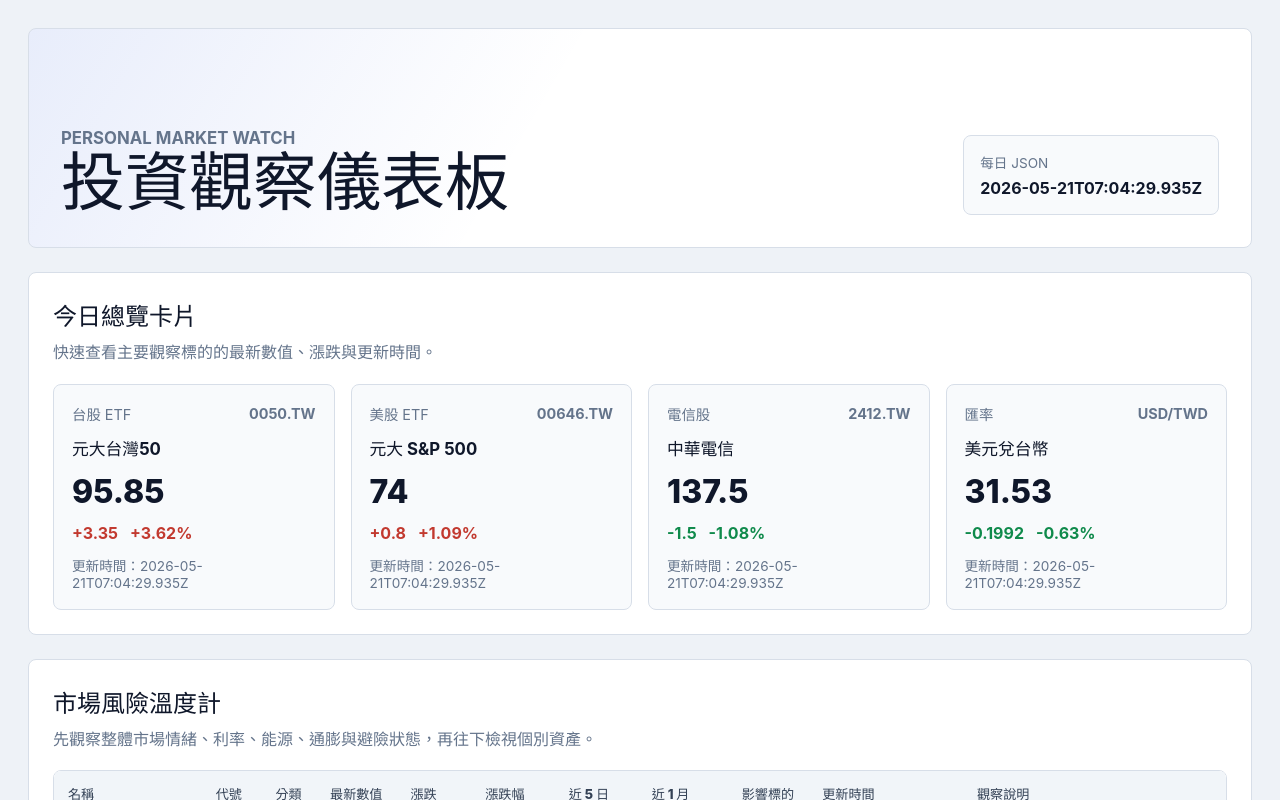
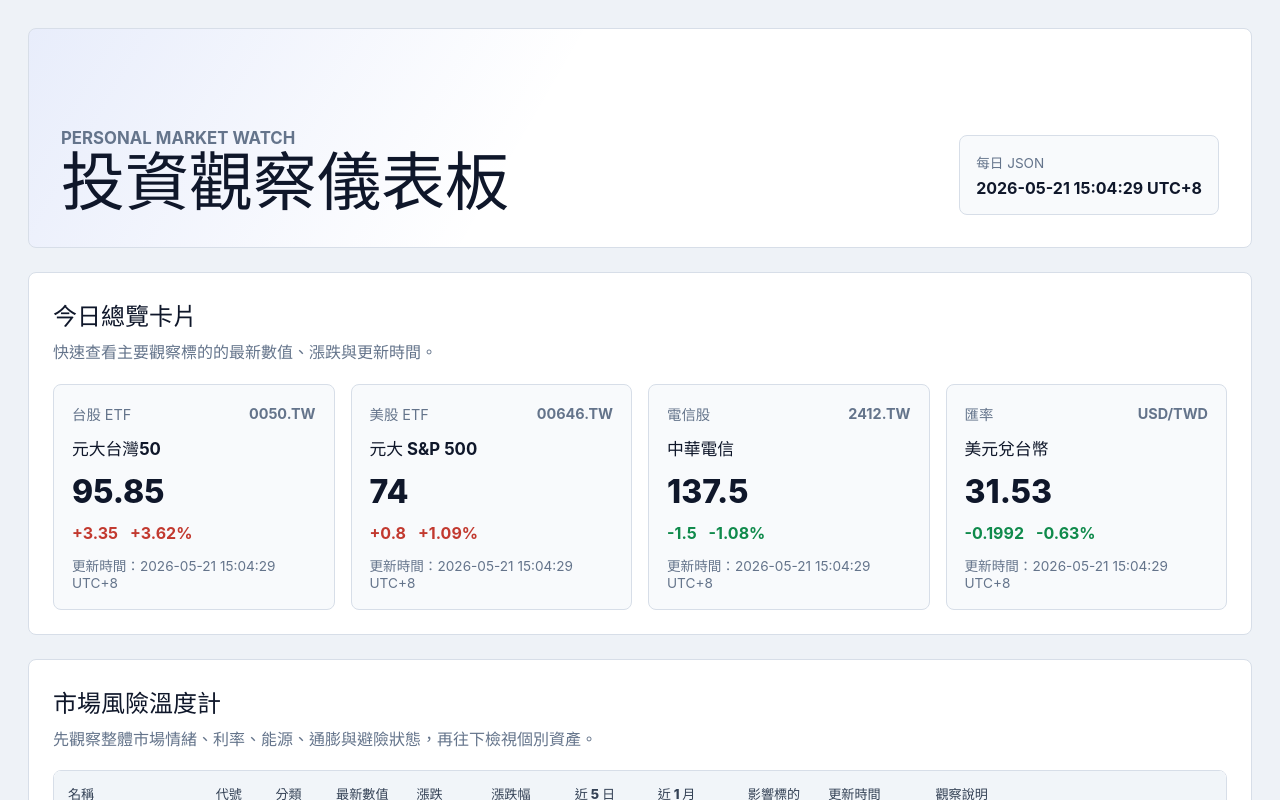
Before and after one commit to junyuo/market-watch-dashboard, a React (Vite) app: page / in a window 1280 px wide. Shown: the top 800 px of the page. Built offline with nearby package versions, Linux system fonts and the light colour scheme.

Commit message:
把所有畫面上的「更新時間」改成台灣時間 UTC+8。

```diff
--- a/public/data/market.json
+++ b/public/data/market.json
@@ -1,5 +1,5 @@
 {
-  "updatedAt": "2026-05-21T07:04:29.935Z",
+  "updatedAt": "2026-05-21 15:04:29 UTC+8",
   "summaryItems": [
     {
       "name": "元大台灣50",
@@ -11,7 +11,7 @@
       "period5d": -0.21,
       "period1m": 11.45,
       "relatedAsset": "0050",
-      "updatedAt": "2026-05-21T07:04:29.935Z",
+      "updatedAt": "2026-05-21 15:04:29 UTC+8",
       "note": "觀察台股大型權值股整體表現"
     },
     {
@@ -24,7 +24,7 @@
       "period5d": 0.2,
       "period1m": 5.19,
       "relatedAsset": "00646",
-      "updatedAt": "2026-05-21T07:04:29.935Z",
+      "updatedAt": "2026-05-21 15:04:29 UTC+8",
       "note": "受美股指數與匯率共同影響"
     },
     {
@@ -37,7 +37,7 @@
       "period5d": 0,
       "period1m": 0.36,
       "relatedAsset": "2412",
-      "updatedAt": "2026-05-21T07:04:29.935Z",
+      "updatedAt": "2026-05-21 15:04:29 UTC+8",
       "note": "偏防禦型現金流與殖利率觀察"
     },
     {
@@ -50,7 +50,7 @@
       "period5d": -0.09,
       "period1m": 0.15,
       "relatedAsset": "FX",
-      "updatedAt": "2026-05-21T07:04:29.935Z",
+      "updatedAt": "2026-05-21 15:04:29 UTC+8",
       "note": "影響海外 ETF 換匯與台股資金面"
     }
   ],
@@ -65,7 +65,7 @@
       "period5d": -2.41,
       "period1m": -10.56,
       "relatedAsset": "Risk",
-      "updatedAt": "2026-05-21T07:04:29.935Z",
+      "updatedAt": "2026-05-21 15:04:29 UTC+8",
       "note": "反映美股市場恐慌與波動程度；主要影響 00646、美股科技股與整體風險偏好"
     },
     {
@@ -78,7 +78,7 @@
       "period5d": 2.03,
       "period1m": 6.52,
       "relatedAsset": "Risk",
-      "updatedAt": "2026-05-21T07:04:29.935Z",
+      "updatedAt": "2026-05-21 15:04:29 UTC+8",
       "note": "反映資金成本與成長股估值壓力；主要影響 00646、科技股、AI 股與美元走勢"
     },
     {
@@ -91,7 +91,7 @@
       "period5d": 1.57,
       "period1m": 12.49,
       "relatedAsset": "Risk",
-      "updatedAt": "2026-05-21T07:04:29.935Z",
+      "updatedAt": "2026-05-21 15:04:29 UTC+8",
       "note": "作為油價與能源成本的代理指標；主要影響通膨壓力、企業成本與總經情緒"
     },
     {
@@ -104,7 +104,7 @@
       "period5d": -0.67,
       "period1m": -0.26,
       "relatedAsset": "Risk",
-      "updatedAt": "2026-05-21T07:04:29.935Z",
+      "updatedAt": "2026-05-21 15:04:29 UTC+8",
       "note": "作為通膨預期與實質利率變化的觀察指標；主要影響利率預期、債券市場與科技股估值"
     },
     {
@@ -117,7 +117,7 @@
       "period5d": -3.04,
       "period1m": -2.83,
       "relatedAsset": "Risk",
-      "updatedAt": "2026-05-21T07:04:29.935Z",
+      "updatedAt": "2026-05-21 15:04:29 UTC+8",
       "note": "反映市場避險需求、美元與實質利率壓力；主要影響 Risk-off 情緒、美元與利率預期"
     }
   ],
@@ -132,7 +132,7 @@
       "period5d": -0.21,
       "period1m": 11.45,
       "relatedAsset": "0050",
-      "updatedAt": "2026-05-21T07:04:29.935Z",
+      "updatedAt": "2026-05-21 15:04:29 UTC+8",
       "note": "追蹤台灣大型權值股表現"
     },
     {
@@ -145,7 +145,7 @@
       "period5d": -1.76,
       "period1m": 8.78,
       "relatedAsset": "0050",
-      "updatedAt": "2026-05-21T07:04:29.935Z",
+      "updatedAt": "2026-05-21 15:04:29 UTC+8",
       "note": "0050 主要波動來源"
     },
     {
@@ -158,7 +158,7 @@
       "period5d": 4.26,
       "period1m": 69.86,
       "relatedAsset": "0050",
-      "updatedAt": "2026-05-21T07:04:29.935Z"
+      "updatedAt": "2026-05-21 15:04:29 UTC+8"
     },
     {
       "name": "台達電",
@@ -170,7 +170,7 @@
       "period5d": -5.8,
       "period1m": 0.74,
       "relatedAsset": "0050",
-      "updatedAt": "2026-05-21T07:04:29.935Z"
+      "updatedAt": "2026-05-21 15:04:29 UTC+8"
     },
     {
       "name": "鴻海",
@@ -182,7 +182,7 @@
       "period5d": 1.23,
       "period1m": 17.3,
       "relatedAsset": "0050",
-      "updatedAt": "2026-05-21T07:04:29.935Z"
+      "updatedAt": "2026-05-21 15:04:29 UTC+8"
     },
     {
       "name": "日月光投控",
@@ -194,7 +194,7 @@
       "period5d": -6.93,
       "period1m": 8.05,
       "relatedAsset": "0050",
-      "updatedAt": "2026-05-21T07:04:29.935Z"
+      "updatedAt": "2026-05-21 15:04:29 UTC+8"
     },
     {
       "name": "台積電 ADR",
@@ -206,7 +206,7 @@
       "period5d": 0.46,
       "period1m": 9.11,
       "relatedAsset": "0050",
-      "updatedAt": "2026-05-21T07:04:29.935Z",
+      "updatedAt": "2026-05-21 15:04:29 UTC+8",
       "note": "美股交易時段常牽動隔日台積電與 0050 情緒"
     },
     {
@@ -219,7 +219,7 @@
       "period5d": -0.92,
       "period1m": 10.01,
       "relatedAsset": "0050",
-      "updatedAt": "2026-05-21T07:04:29.935Z",
+      "updatedAt": "2026-05-21 15:04:29 UTC+8",
       "note": "若 Yahoo Finance 暫無資料，圖表會自動略過"
     }
   ],
@@ -234,7 +234,7 @@
       "period5d": 0.2,
       "period1m": 5.19,
       "relatedAsset": "00646",
-      "updatedAt": "2026-05-21T07:04:29.935Z"
+      "updatedAt": "2026-05-21 15:04:29 UTC+8"
     },
     {
       "name": "S&P 500 ETF",
@@ -246,7 +246,7 @@
       "period5d": -0.14,
       "period1m": 5.28,
       "relatedAsset": "00646",
-      "updatedAt": "2026-05-21T07:04:29.935Z",
+      "updatedAt": "2026-05-21 15:04:29 UTC+8",
       "note": "以 SPY 作為 S&P 500 proxy"
     },
     {
@@ -259,7 +259,7 @@
       "period5d": -0.22,
       "period1m": 10.68,
       "relatedAsset": "00646",
-      "updatedAt": "2026-05-21T07:04:29.935Z",
+      "updatedAt": "2026-05-21 15:04:29 UTC+8",
       "note": "以 QQQ 作為 Nasdaq 100 proxy"
     },
     {
@@ -272,7 +272,7 @@
       "period5d": -1.05,
       "period1m": 11.8,
       "relatedAsset": "00646",
-      "updatedAt": "2026-05-21T07:04:29.935Z"
+      "updatedAt": "2026-05-21 15:04:29 UTC+8"
     },
     {
       "name": "Microsoft",
@@ -284,7 +284,7 @@
       "period5d": 3.91,
       "period1m": -0.73,
       "relatedAsset": "00646",
-      "updatedAt": "2026-05-21T07:04:29.935Z"
+      "updatedAt": "2026-05-21 15:04:29 UTC+8"
     },
     {
       "name": "Apple",
@@ -296,7 +296,7 @@
       "period5d": 1.13,
       "period1m": 13.66,
       "relatedAsset": "00646",
-      "updatedAt": "2026-05-21T07:04:29.935Z"
+      "updatedAt": "2026-05-21 15:04:29 UTC+8"
     },
     {
       "name": "Amazon",
@@ -308,7 +308,7 @@
       "period5d": -1.9,
       "period1m": 6.04,
       "relatedAsset": "00646",
-      "updatedAt": "2026-05-21T07:04:29.935Z"
+      "updatedAt": "2026-05-21 15:04:29 UTC+8"
     },
     {
       "name": "Meta",
@@ -320,7 +320,7 @@
       "period5d": -1.88,
       "period1m": -9.54,
       "relatedAsset": "00646",
-      "updatedAt": "2026-05-21T07:04:29.935Z"
+      "updatedAt": "2026-05-21 15:04:29 UTC+8"
     },
     {
       "name": "Alphabet",
@@ -332,7 +332,7 @@
       "period5d": -3.41,
       "period1m": 17.04,
       "relatedAsset": "00646",
-      "updatedAt": "2026-05-21T07:04:29.935Z"
+      "updatedAt": "2026-05-21 15:04:29 UTC+8"
     },
     {
       "name": "Broadcom",
@@ -344,7 +344,7 @@
       "period5d": 0.23,
       "period1m": 3.88,
       "relatedAsset": "00646",
-      "updatedAt": "2026-05-21T07:04:29.935Z"
+      "updatedAt": "2026-05-21 15:04:29 UTC+8"
     },
     {
       "name": "Tesla",
@@ -356,7 +356,7 @@
       "period5d": -6.29,
       "period1m": 7.98,
       "relatedAsset": "00646",
-      "updatedAt": "2026-05-21T07:04:29.935Z"
+      "updatedAt": "2026-05-21 15:04:29 UTC+8"
     }
   ],
   "cht2412Items": [
@@ -370,7 +370,7 @@
       "period5d": 0,
       "period1m": 0.36,
       "relatedAsset": "2412",
-      "updatedAt": "2026-05-21T07:04:29.935Z",
+      "updatedAt": "2026-05-21 15:04:29 UTC+8",
       "note": "觀察股價、殖利率與穩定現金流"
     },
     {
@@ -383,7 +383,7 @@
       "period5d": -1.3,
       "period1m": 0,
       "relatedAsset": "2412",
-      "updatedAt": "2026-05-21T07:04:29.935Z"
+      "updatedAt": "2026-05-21 15:04:29 UTC+8"
     },
     {
       "name": "遠傳",
@@ -395,7 +395,7 @@
       "period5d": -2.45,
       "period1m": 0.1,
       "relatedAsset": "2412",
-      "updatedAt": "2026-05-21T07:04:29.935Z"
+      "updatedAt": "2026-05-21 15:04:29 UTC+8"
     },
     {
       "name": "EPS",
@@ -407,7 +407,7 @@
       "period5d": "N/A",
       "period1m": "N/A",
       "relatedAsset": "2412",
-      "updatedAt": "2026-05-21T07:04:29.935Z",
+      "updatedAt": "2026-05-21 15:04:29 UTC+8",
       "note": "EPS 資料尚未串接正式來源"
     },
     {
@@ -420,7 +420,7 @@
       "period5d": "N/A",
       "period1m": "N/A",
       "relatedAsset": "2412",
-      "updatedAt": "2026-05-21T07:04:29.935Z",
+      "updatedAt": "2026-05-21 15:04:29 UTC+8",
       "note": "現金股利資料尚未串接正式來源"
     },
     {
@@ -433,7 +433,7 @@
       "period5d": "N/A",
       "period1m": "N/A",
       "relatedAsset": "2412",
-      "updatedAt": "2026-05-21T07:04:29.935Z",
+      "updatedAt": "2026-05-21 15:04:29 UTC+8",
       "note": "殖利率資料尚未取得足夠來源"
     },
     {
@@ -446,7 +446,7 @@
       "period5d": "N/A",
       "period1m": "N/A",
       "relatedAsset": "2412",
-      "updatedAt": "2026-05-21T07:04:29.935Z",
+      "updatedAt": "2026-05-21 15:04:29 UTC+8",
       "note": "月營收資料尚未串接正式來源"
     }
   ],
@@ -461,7 +461,7 @@
       "period5d": -0.09,
       "period1m": 0.15,
       "relatedAsset": "FX",
-      "updatedAt": "2026-05-21T07:04:29.935Z"
+      "updatedAt": "2026-05-21 15:04:29 UTC+8"
     },
     {
       "name": "日圓兌台幣",
@@ -473,7 +473,7 @@
       "period5d": -0.86,
       "period1m": 0.34,
       "relatedAsset": "FX",
-      "updatedAt": "2026-05-21T07:04:29.935Z",
+      "updatedAt": "2026-05-21 15:04:29 UTC+8",
       "note": "由 USD/TWD 與 USD/JPY 交叉計算"
     },
     {
@@ -486,7 +486,7 @@
       "period5d": 0.33,
       "period1m": 0.62,
       "relatedAsset": "Macro",
-      "updatedAt": "2026-05-21T07:04:29.935Z",
+      "updatedAt": "2026-05-21 15:04:29 UTC+8",
       "note": "美元走強可能影響匯率與國際資金流向"
     },
     {
@@ -499,7 +499,7 @@
       "period5d": "-1051.82 億",
       "period1m": "-1445.9 億",
       "relatedAsset": "Macro",
-      "updatedAt": "2026-05-21T07:04:29.935Z",
+      "updatedAt": "2026-05-21 15:04:29 UTC+8",
       "note": "TWSE 三大法人買賣金額統計表，單位：億元；資料日期：2026-05-21"
     }
   ]
--- a/src/data/chartData.ts
+++ b/src/data/chartData.ts
@@ -173,6 +173,6 @@ export const dashboardCharts: DashboardChart[] = [
 ];
 
 export const fallbackChartData: DashboardChartData = {
-  updatedAt: "2026-05-21 15:30",
+  updatedAt: "2026-05-21 15:30:00 UTC+8",
   charts: dashboardCharts,
 };
--- a/src/data/marketData.ts
+++ b/src/data/marketData.ts
@@ -24,7 +24,7 @@ export type DashboardMarketData = {
   fxMacroItems: MarketItem[];
 };
 
-export const fallbackUpdatedAt = "2026-05-21 15:30";
+export const fallbackUpdatedAt = "2026-05-21 15:30:00 UTC+8";
 
 export const summaryItems: MarketItem[] = [
   {
```
Also changed, not shown: scripts/fetch-market-data.mjs (+33 -3 lines), public/data/chartData.json.
